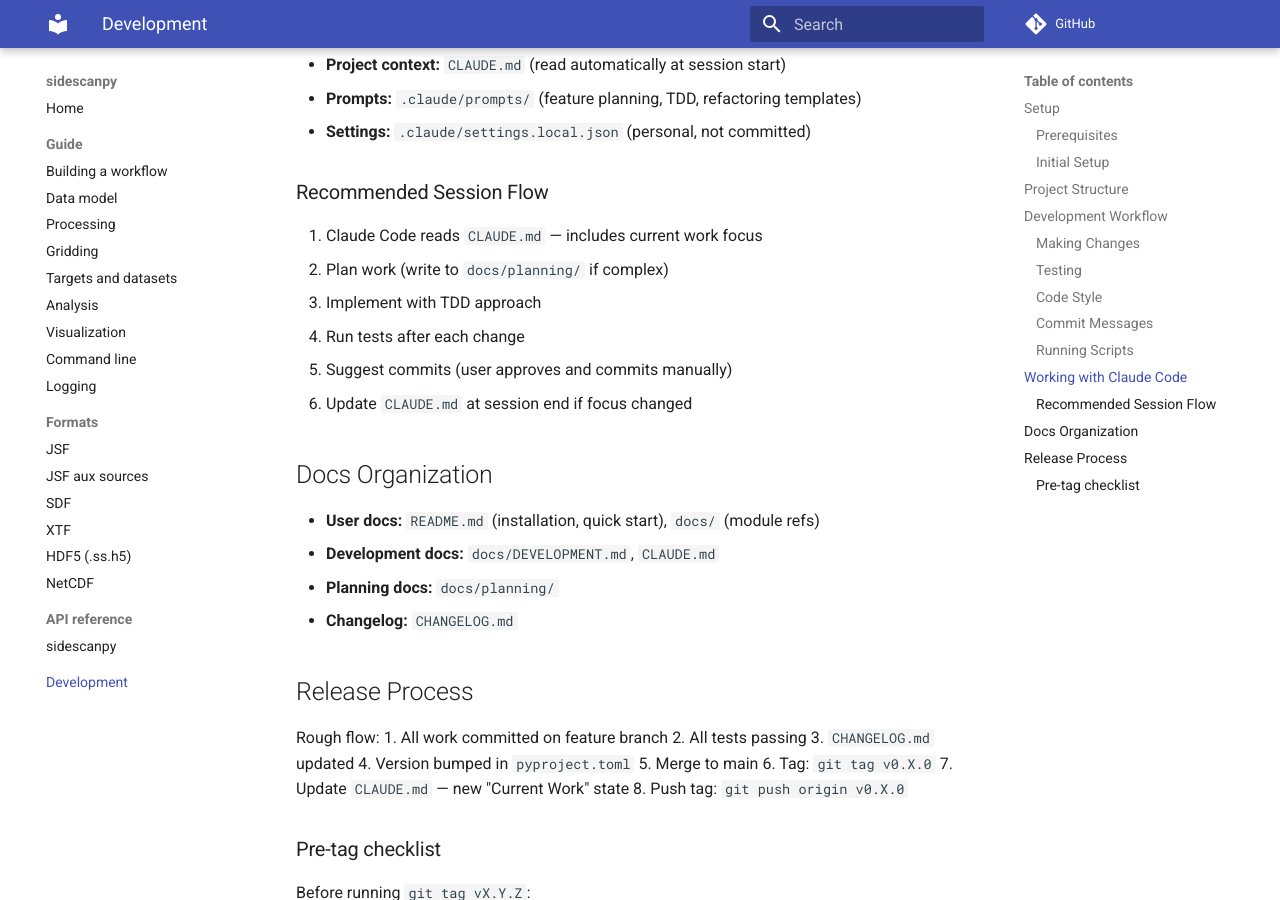
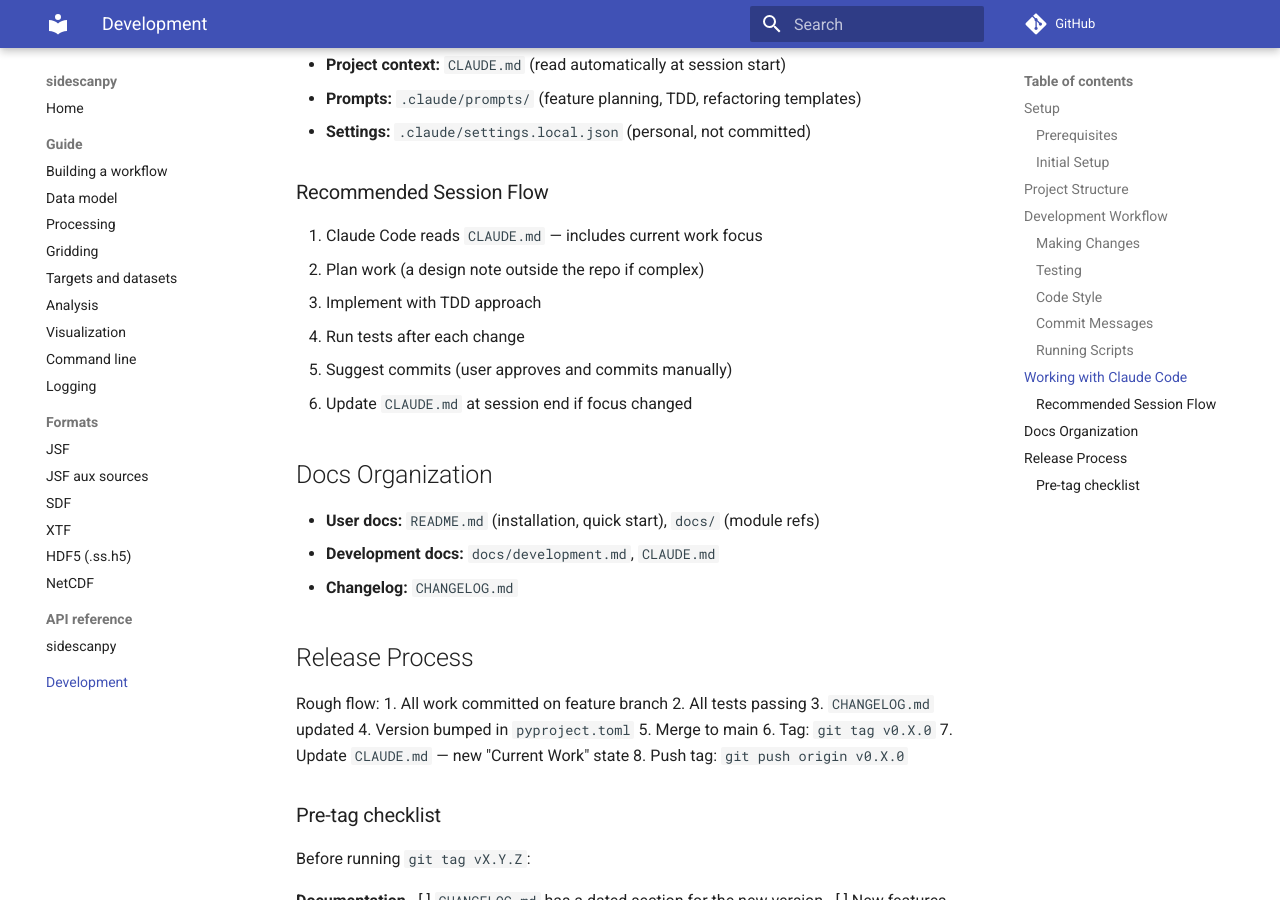
Before and after one commit to rshomberg-research/sidescanpy, an MkDocs documentation site: the page built from docs/development.md, in a window 1280 px wide and 900 px high, scrolled down 2380 px. Built offline with MkDocs 1.6.1 and Material for MkDocs 9.7.7, drawn with Linux system fonts in a browser that asks for light colours; comment, search, counter and statistics services are not loaded; some of the changed text lies outside the part shown.

Commit message:
docs: move internal design notes out of the repo
docs/_internal/ is removed (the notes are kept privately outside this
repo, ahead of publication). Pointers in CLAUDE.md, mkdocs.yml, two
docstrings, docs/development.md and the .claude prompts are updated; the
docs/planning/ gitignore exception is dropped.

Co-Authored-By: Claude Opus 5.5 <noreply@anthropic.com>

```diff
--- a/docs/development.md
+++ b/docs/development.md
@@ -34,7 +34,7 @@ See `CLAUDE.md` for detailed architecture overview.
 ### Making Changes
 
 1. **Read `CLAUDE.md`** — Project context and current focus
-2. **Create/update planning doc** if it's a big change (`docs/planning/`)
+2. **Write a design note** first if it's a big change (kept outside the repo)
 3. **Write tests first** — TDD is preferred
 4. **Implement** — Small, focused changes
 5. **Run tests** — `pytest tests/unit/ -v`
@@ -106,7 +106,7 @@ This project is set up for use with Claude Code.
 ### Recommended Session Flow
 
 1. Claude Code reads `CLAUDE.md` — includes current work focus
-2. Plan work (write to `docs/planning/` if complex)
+2. Plan work (a design note outside the repo if complex)
 3. Implement with TDD approach
 4. Run tests after each change
 5. Suggest commits (user approves and commits manually)
@@ -115,8 +115,7 @@ This project is set up for use with Claude Code.
 ## Docs Organization
 
 - **User docs:** `README.md` (installation, quick start), `docs/` (module refs)
-- **Development docs:** `docs/DEVELOPMENT.md`, `CLAUDE.md`
-- **Planning docs:** `docs/planning/`
+- **Development docs:** `docs/development.md`, `CLAUDE.md`
 - **Changelog:** `CHANGELOG.md`
 
 ## Release Process
--- a/mkdocs.yml
+++ b/mkdocs.yml
@@ -3,7 +3,6 @@ site_description: Read, correct, grid and export sidescan sonar data
 repo_url: https://github.com/rshomberg-uri/sidescanpy
 docs_dir: docs
 exclude_docs: |
-  _internal/
   gen_ref_pages.py
 
 theme:
```
Also changed, not shown: .claude/prompts/plan-feature.md (+1 -1 lines), .claude/prompts/refactor.md (+1 -1 lines), CLAUDE.md (+4 -3 lines), 3 other files.
